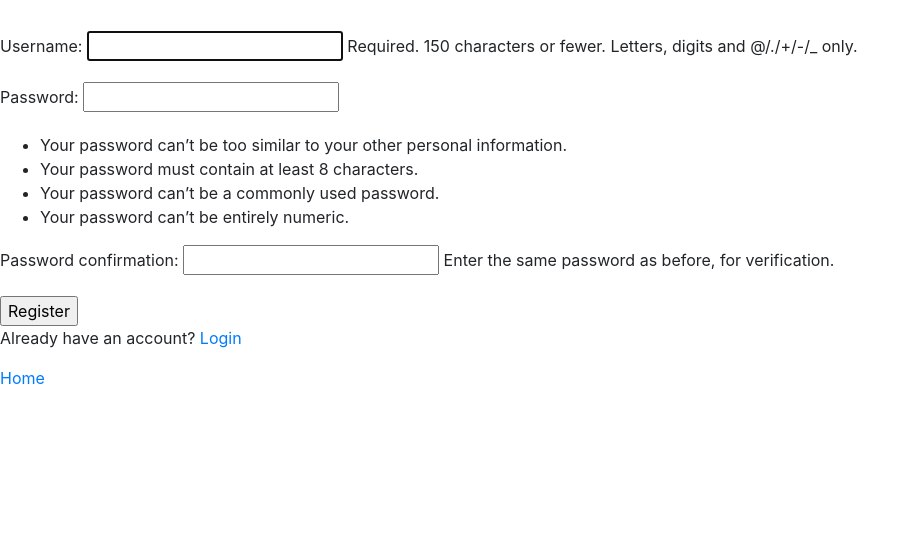
After one commit to sharpworks-dev/finalProject, a Django app: page /register/ in a window 1280 px wide. The commit adds this page. Shown: the part 256-800 px from the top of the page, without its empty margins (0-920 px from the left). Run offline with Django 3.2, Linux system fonts and the light colour scheme.

Commit message:
Added login and logout functionality Made a few changes to styles.css for simplicity Made the base url of the site go to final instead of having to type '/final' afterwords Registered a user Added a comment to pyvenv.cfg for each of our python paths for easy swapping

```diff
--- a/djangoProject/urls.py
+++ b/djangoProject/urls.py
@@ -18,5 +18,5 @@ from django.urls import path, include
 
 urlpatterns = [
     path('admin/', admin.site.urls),
-    path('final/', include('final.urls'))
+    path('', include('final.urls'))
 ]
--- a/final/urls.py
+++ b/final/urls.py
@@ -4,6 +4,9 @@ from . import views
 
 urlpatterns = [
     path('', views.index, name="index"),
+    path('register/', views.register_view, name="register"),
+    path('login/', views.login_view, name="login"),
+    path('logout', views.logout_view, name="logout"),
     path('forum/<int:id>', views.view_thread, name="thread"),
     path('post/<int:id>', views.view_post, name="post")
 ]
--- a/final/views.py
+++ b/final/views.py
@@ -1,5 +1,8 @@
 from django.shortcuts import render, redirect
 from .models import *
+from django.contrib.auth.forms import UserCreationForm, AuthenticationForm
+from django.contrib.auth import login, logout
+from django.contrib.auth.decorators import login_required
 
 
 # Create your views here.
@@ -14,8 +17,42 @@ def view_thread(request, id):
     context = {'posts': posts}
     return render(request, 'final/view-thread.html', context)
 
+
 def view_post(request, id):
     post = Post.objects.get(id=id)
     comments = Comment.objects.filter(post_Id=id)
     context = {'post': post, 'comments': comments}
     return render(request, 'final/view-post.html', context)
+
+
+def register_view(request):
+    if request.method == "POST":
+        form = UserCreationForm(request.POST)
+        if form.is_valid():
+            user = form.save()
+            login(request, user)
+            return redirect('index')
+    else:
+        form = UserCreationForm()
+
+    context = {'form': form}
+    return render(request, 'final/register.html', context)
+
+
+def login_view(request):
+    if request.method == "POST":
+        form = AuthenticationForm(data=request.POST)
+        if form.is_valid():
+            user = form.get_user()
+            login(request, user)
+            return redirect('index')
+    else:
+        form = AuthenticationForm()
+
+    context = {'form': form}
+    return render(request, 'final/login.html', context)
+
+
+def logout_view(request):
+    logout(request)
+    return redirect('index')
--- a/static/styles.css
+++ b/static/styles.css
@@ -6,10 +6,15 @@ body{
     background-image: url("https://ak.picdn.net/shutterstock/videos/10728737/thumb/1.jpg");
 }
 
-#home{
+/*
+    changed from #home to .jumbo-label to allow support across different pages
+    added font-weight: bold; to remove <strong> tags for cleaner code
+*/
+.jumbo-label{
     text-align: center;
     color: #fafafa;
 	font-size: 40px;
+    font-weight: bold;
 	-webkit-text-stroke: 1px #fefefe;
 	text-shadow: -1px 0px 3px black,
         -1px 0px 4px black,
--- a/templates/final/base.html
+++ b/templates/final/base.html
@@ -8,6 +8,7 @@
 
     <link rel="stylesheet" href="https://cdn.jsdelivr.net/npm/bootstrap@4.5.3/dist/css/bootstrap.min.css" integrity="sha384-TX8t27EcRE3e/ihU7zmQxVncDAy5uIKz4rEkgIXeMed4M0jlfIDPvg6uqKI2xXr2" crossorigin="anonymous">
     <link rel="stylesheet" href="https://cdnjs.cloudflare.com/ajax/libs/font-awesome/5.15.1/css/all.min.css">
+    <script src="https://code.jquery.com/jquery-3.5.1.min.js" integrity="sha256-9/aliU8dGd2tb6OSsuzixeV4y/faTqgFtohetphbbj0=" crossorigin="anonymous"></script>
 
     {% block title %}
     {% endblock %}
@@ -23,28 +24,28 @@
         </button>
         <div class="collapse navbar-collapse" id="navbarNavDropdown">
             <ul class="navbar-nav">
-                <li class="nav-item">
-                    <a class="nav-link" href="#">Item</a>
+                <li class="nav-item active">
+                    {% if user.is_authenticated %}
+                        <span class="navbar-text">Welcome {{ user.username }}</span>
+                    {% else %}
+                        <span class="navbar-text">Welcome, guest!</span>
+                    {% endif %}
                 </li>
-                <li class="nav-item">
-                    <a class="nav-link" href="#">Item</a>
-                </li>
-                <li class="nav-item">
-                    <a class="nav-link" href="#">Item</a>
-                </li>
-                <li class="nav-item">
-                    <a class="nav-link" href="#">Item</a>
-                </li>
-                <li class="nav-item dropdown">
-                    <a class="nav-link dropdown-toggle" href="#" id="navbarDropdownMenuLink" role="button" data-toggle="dropdown" aria-haspopup="true"  aria-expanded="false">
-                        Dropdown
-                    </a>
-                    <div class="dropdown-menu" aria-labelledby="navbarDropdownMenuLink">
-                        <a class="dropdown-item" href="#">Item</a>
-                        <a class="dropdown-item" href="#">Item</a>
-                        <a class="dropdown-item" href="#">Item</a>
-                    </div>
-                </li>
+                {% if user.is_authenticated %}
+                    <li class="nav-item">
+                        <a class="nav-link" href="#">Profile</a>
+                    </li>
+                    <li class="nav-item">
+                        <a class="nav-link" href="{% url 'logout' %}">Logout</a>
+                    </li>
+                {% else %}
+                    <li class="nav-item">
+                        <a class="nav-link" href="{% url 'login' %}">Login</a>
+                    </li>
+                    <li class="nav-item">
+                        <a class="nav-link" href="{% url 'register' %}">Register</a>
+                    </li>
+                {% endif %}
             </ul>
         </div>
     </nav>
--- a/templates/final/home.html
+++ b/templates/final/home.html
@@ -1,11 +1,11 @@
 {% extends 'final/base.html' %}
 
 {% block title %}
-    <title>Test Page</title>
+    <title>Final Project</title>
 {% endblock %}
 
 {% block jumbotron %}
-    <h1 id="home" class="display-5"><strong>Home</strong></h1>
+    <h1 class="display-5 jumbo-label">Home</h1>
 {% endblock %}
 
 {% block body %}
--- /dev/null
+++ b/templates/final/register.html
@@ -0,0 +1,20 @@
+{% extends 'final/base.html' %}
+{% load static %}
+
+{% block title %}
+    <title>Register An Account</title>
+{% endblock %}
+
+{% block jumbotron %}
+    <h1 class="display-5 jumbo-label">Sign Up</h1>
+{% endblock %}
+
+{% block body %}
+    <form action="{% url 'register' %}" method="post">
+        {% csrf_token %}
+        {{ form.as_p }}
+        <input type="submit" value="Register">
+        <p>Already have an account? <a href="{% url 'login' %}" role="button">Login</a></p>
+        <a href="{% url 'index' %}" role="button">Home</a>
+    </form>
+{% endblock %}
```
Also changed, not shown: templates/final/login.html (added, +20 -0 lines), db.sqlite3.
